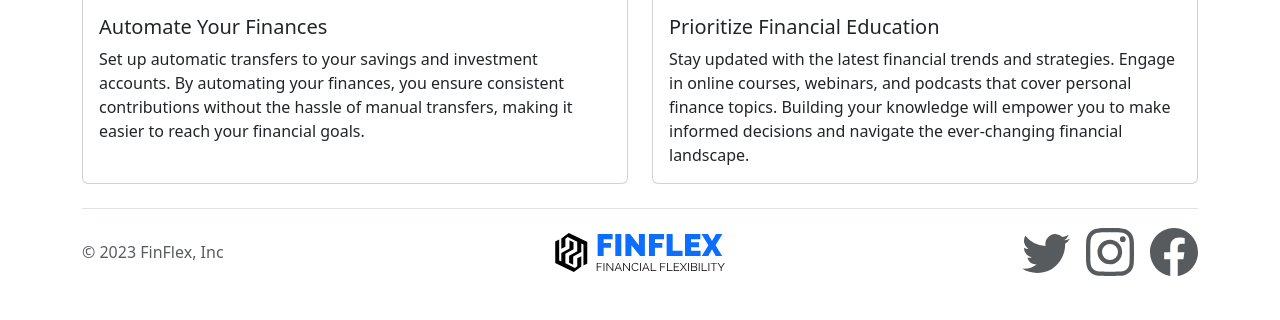
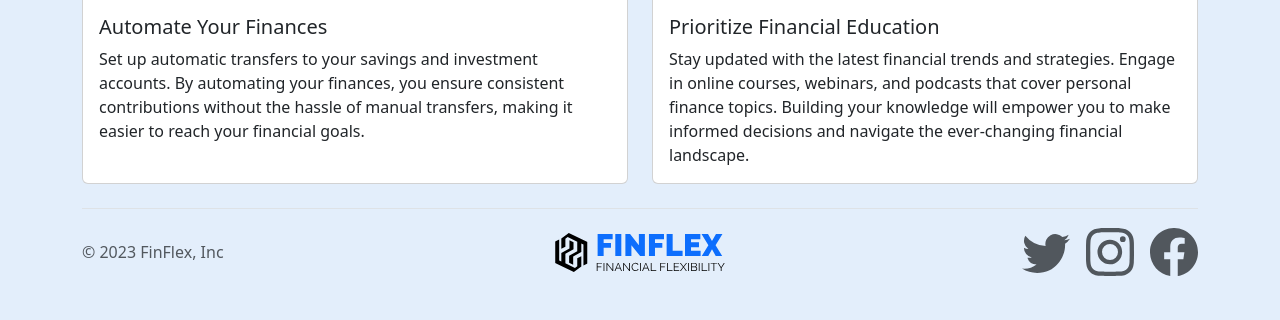
Before and after one commit to Sainigam14/FinFlex, a Flask app: page /home/blog in a window 1280 px wide; the page is wider, and only the part inside the window is pictured. Shown: the part 900-1220 px from the top of that part. Run offline with Flask 3, Linux system fonts and the light colour scheme; the visitor is signed in with stand-in values (Sample User, id 1).

Commit message:
Background colour changed

```diff
--- a/templates/blog.html
+++ b/templates/blog.html
@@ -13,6 +13,10 @@
     .card-img-top {
       height: 200px;
       object-fit: cover;
+    }
+
+    body{
+    background-color: #e3eefb;
     }
   </style>
 </head>
```
